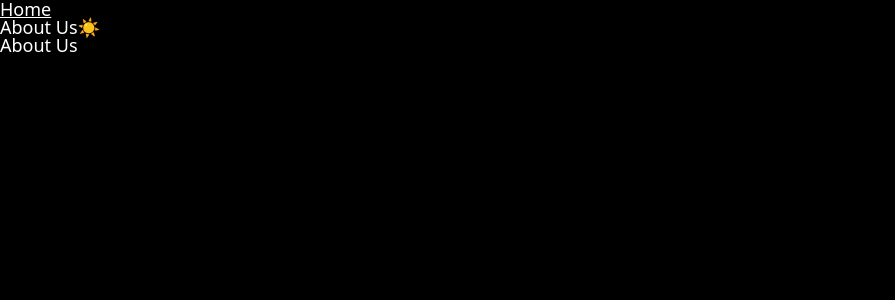
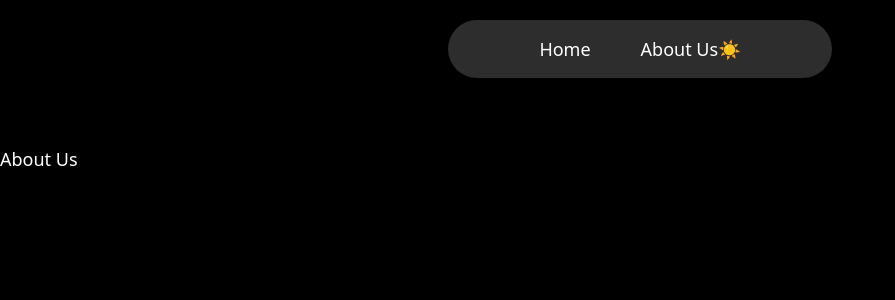
Before and after one commit to hyunjeong-git/learn-next, a Next.js app: page /about-us in a window 1280 px wide. Shown: the top 300 px of the page, without its empty margins (0-895 px from the left). Built offline with nearby package versions, Linux system fonts and the light colour scheme.

Commit message:
style: 스타일 모듈 적용

```diff
--- a/app/components/Navigation.tsx
+++ b/app/components/Navigation.tsx
@@ -1,12 +1,13 @@
 "use client"
 import Link from "next/link";
 import { usePathname } from "next/navigation";
+import styles from "../../styles/navigation.module.css";
 
 export default function Navigation() {
   const path = usePathname();
 
   return (
-    <nav>
+    <nav className={styles.nav}>
       <ul>
         <li>
           <Link href="/">Home</Link>{path === '/' ? '🔥' : ''}
--- a/app/components/movie-info.tsx
+++ b/app/components/movie-info.tsx
@@ -1,7 +1,6 @@
 import { API_URL } from "../(home)/page";
 
 async function getMovie(id: string) {
-  await new Promise((resolve) => setTimeout(resolve, 1000));
   const response = await fetch(`${API_URL}/${id}`);
   return response.json();
 }
--- a/styles/global.css
+++ b/styles/global.css
@@ -129,6 +129,7 @@
 }
 
 body {
+    padding-top: 150px;
     font-family:
         system-ui,
         -apple-system,
--- /dev/null
+++ b/styles/navigation.module.css
@@ -0,0 +1,28 @@
+.nav {
+    background-color: #2d2d2d;
+    position: fixed;
+    width: 30%;
+    margin: 0 auto;
+    top: 20px;
+    border-radius: 50px;
+    padding: 20px 0px;
+    left: 50%;
+    z-index: 10;
+    transform: translateX(-50%);
+}
+
+.nav ul {
+    display: flex;
+    justify-content: center;
+    gap: 50px;
+}
+
+.nav ul li {
+    list-style: none;
+    transform: none;
+    transition: all 0.1s ease-in-out;
+}
+
+.nav ul li:hover {
+    transform: scale(1.05);
+}
```
Also changed, not shown: app/(home)/page.tsx (+9 -5 lines), app/components/movie-videos.tsx (+3 -4 lines), app/components/movie.tsx (added, +26 -0 lines), styles/home.module.css (added, +8 -0 lines), styles/movie.module.css (added, +26 -0 lines).
